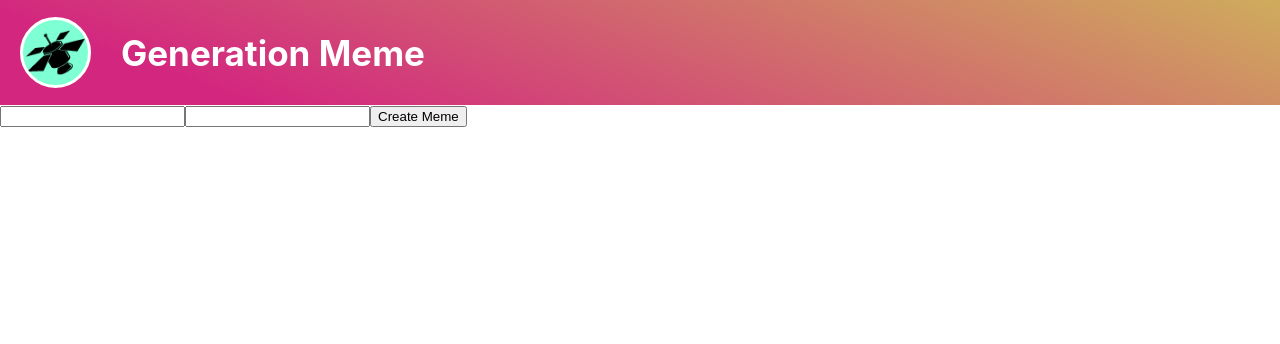
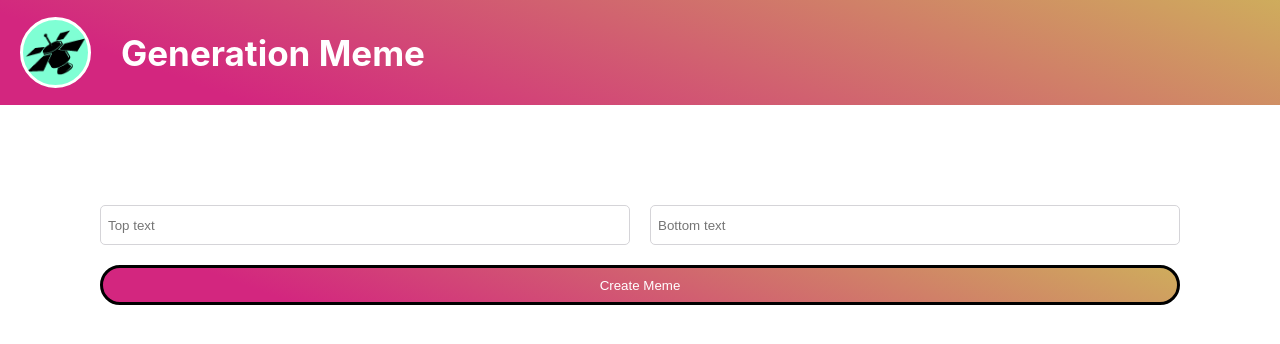
Before and after one commit to katredford/generation_meme, a React (Create React App) app: page / in a window 1280 px wide. Shown: the top 344 px of the page. Built offline with nearby package versions, Linux system fonts and the light colour scheme.

Commit message:
style inputs and button, get random image url

```diff
--- a/src/components/Form/index.js
+++ b/src/components/Form/index.js
@@ -1,14 +1,43 @@
 import React from "react";
 
 export default function Form() {
+  // function handleClick() {
+  //   console.log("clicked")
+  // }
+  function fetchMeme(){
+    fetch('https://api.imgflip.com/get_memes')
+      .then(function (response) {
+        return response.json();
+      })
+      .then(function (returned) {
+        console.log(returned)
+        const meme = returned.data.memes
+        // for (let i = 0; 1 < data.memes; i++){
+        //   console.log(data.memes[i], "beep beep beep")
+        // }
+        console.log(meme[0].url, "meme meme meme")
+        const randomInt = Math.floor(Math.random() * meme.length)
+        console.log(randomInt)
+        const url = meme[randomInt].url
+        console.log(url, "this is the random stuff")
+      })
+  }
   return (
       <div>
     <main>
-            <form>
-                <input type="text" />
-                <input type="text" />
-                <button>Create Meme</button>
-            </form>
+            <div className="form">
+                <input
+                type="text"
+                className="fInput"
+                placeholder="Top text"
+                 />
+                <input
+                type="text"
+                className="fInput"
+                placeholder="Bottom text"
+                 />
+          <button onClick={fetchMeme} className="submit-btn">Create Meme</button>
+            </div>
         </main>
   </div>
   )
--- a/src/index.css
+++ b/src/index.css
@@ -10,6 +10,10 @@ body {
 code {
   font-family: source-code-pro, Menlo, Monaco, Consolas, 'Courier New',
     monospace;
+}
+
+main {
+  padding: 100px
 }
 
 .header {
@@ -33,3 +37,23 @@ code {
   font-size: 35px;
   margin-right: auto;
 }
+
+.form {
+  display: grid;
+  grid-template: 40px 40px / 1fr 1fr;
+  gap: 20px
+}
+
+.fInput {
+  border-radius: 5px;
+  border: 1px solid #D5D4D8;
+  text-indent: 5px;
+}
+.submit-btn {
+  grid-column: 1 / -1;
+  border-radius: 25px;
+  background: linear-gradient(200deg, #b8ff00b8 -51.82%, #d3267f 84%);
+  color: white;
+  border: solid rgb(0, 0, 0);
+  cursor: pointer;
+}
```
Also changed, not shown: 1 other file (tests, documents, lock files or other folders).
